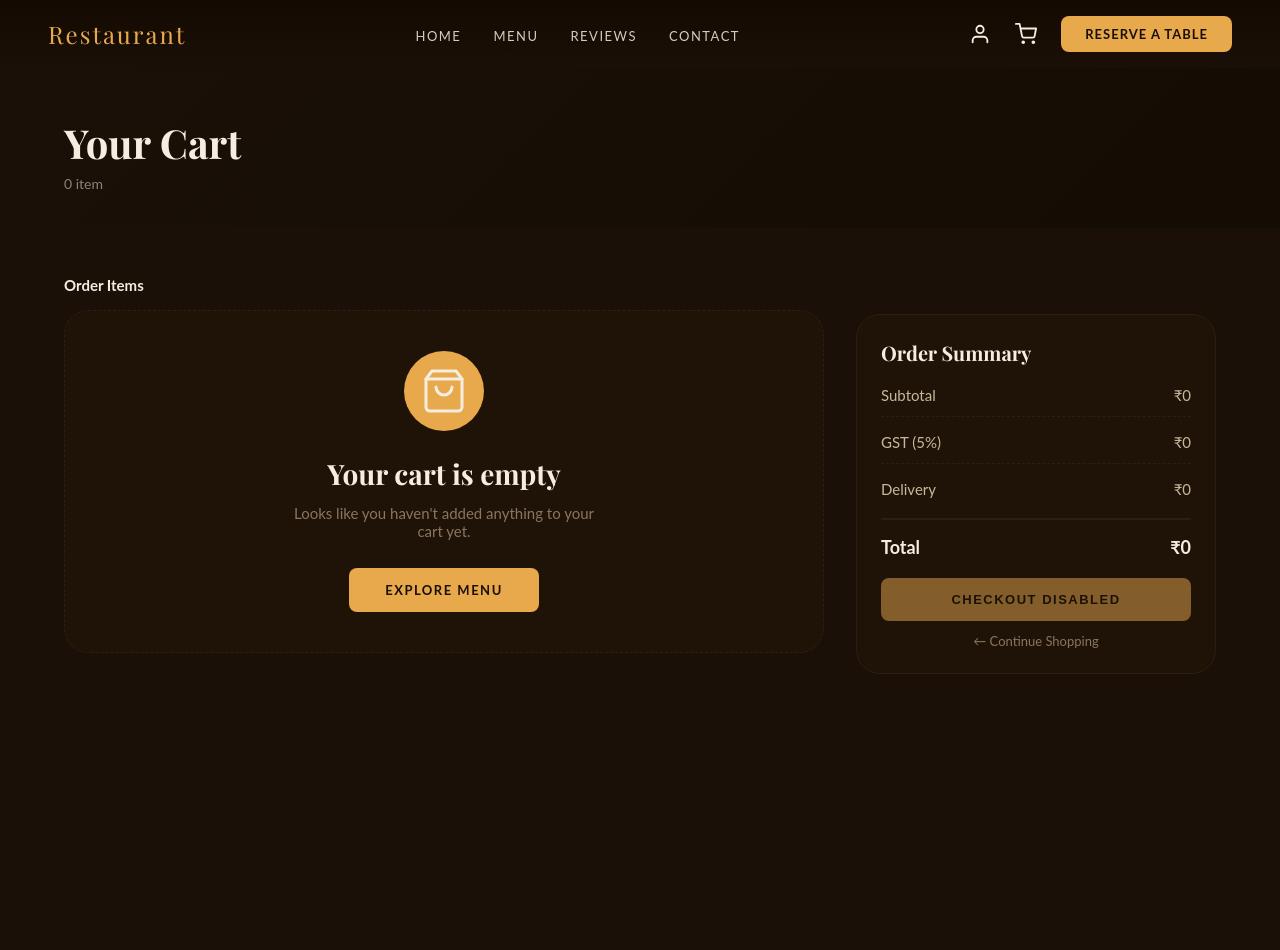
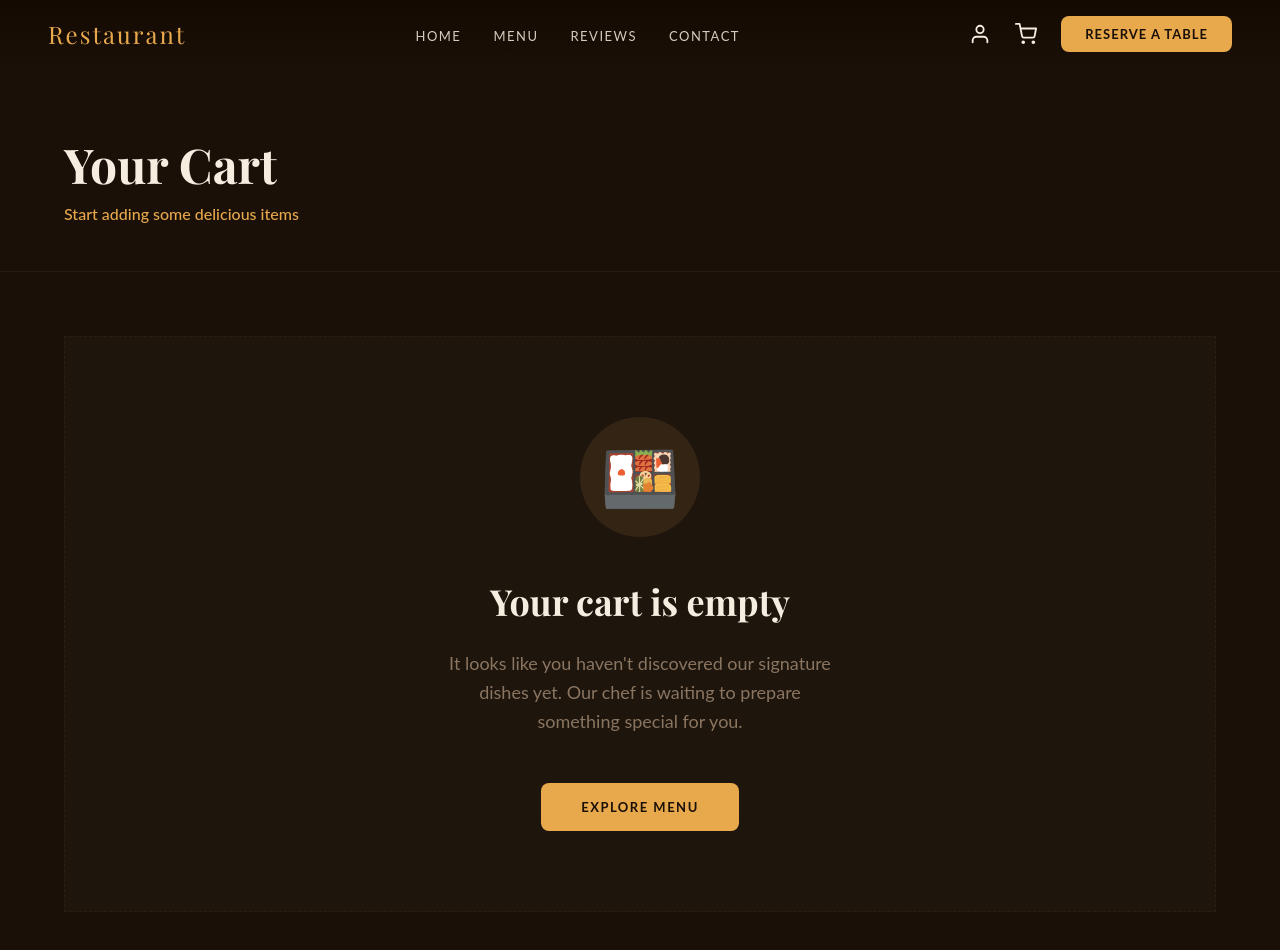
Before and after one commit to TheTaheer1/Restaurant-app, a React (Vite) app: page /cart in a window 1280 px wide. Shown: the top 950 px of the page. Before the commit the page ends 800 px from the top, so only its background shows below. Built offline with nearby package versions, Linux system fonts and the light colour scheme; a web font is replaced by a local one.

Commit message:
Complete Premium Cart UI Redesign

```diff
--- a/src/pages/Cart.jsx
+++ b/src/pages/Cart.jsx
@@ -1,109 +1,162 @@
 import { Link } from 'react-router-dom'
 import { useCart } from '../context/CartContext'
 import { calcTotal, formatPrice } from '../utils/cartSlice'
+import { motion, AnimatePresence } from 'framer-motion'
 import styles from './Cart.module.css'
 
 export default function Cart() {
   const { items, removeItem, updateQty, clearCart } = useCart()
   const { subtotal, tax, delivery, total } = calcTotal(items)
 
-
-
   return (
     <div className="page">
       <div className={styles.hero}>
         <div className="container">
-          <h1 className={styles.title}>Your Cart</h1>
-          <p className={styles.count}>{items.length} item{items.length > 1 ? 's' : ''}</p>
+          <motion.h1
+            className={styles.title}
+            initial={{ opacity: 0, y: 20 }}
+            animate={{ opacity: 1, y: 0 }}
+          >
+            Your Cart
+          </motion.h1>
+          <motion.p
+            className={styles.count}
+            initial={{ opacity: 0 }}
+            animate={{ opacity: 1 }}
+            transition={{ delay: 0.2 }}
+          >
+            {items.length === 0 ? 'Start adding some delicious items' : `${items.length} exquisite items selected`}
+          </motion.p>
         </div>
       </div>
 
       <div className={styles.body}>
         <div className="container">
+          {items.length === 0 ? (
+            <motion.div
+              className={styles.emptyState}
+              initial={{ opacity: 0, scale: 0.95 }}
+              animate={{ opacity: 1, scale: 1 }}
+            >
+              <div className={styles.emptyIcon}>🍱</div>
+              <h2 className={styles.emptyTitle}>Your cart is empty</h2>
+              <p className={styles.emptyDesc}>
+                It looks like you haven't discovered our signature dishes yet.
+                Our chef is waiting to prepare something special for you.
+              </p>
+              <Link to="/menu" className="btn-primary" style={{ marginTop: '24px', padding: '16px 40px' }}>
+                Explore Menu
+              </Link>
+            </motion.div>
+          ) : (
             <div className={styles.layout}>
-            {/* Items */}
+              {/* Items Column */}
               <div className={styles.itemsCol}>
                 <div className={styles.itemsHeader}>
-                <div style={{ display: 'flex', alignItems: 'center', gap: '12px' }}>
-                  <span>Order Items</span>
-                  {items.length > 0 && <Link to="/menu" className={styles.addMoreLink}>+ Add More Items</Link>}
-                </div>
-                {items.length > 0 && <button className={styles.clearBtn} onClick={clearCart}>Clear All</button>}
+                  <h3 className={styles.sectionTitle}>Order Details</h3>
+                  <button className={styles.clearBtn} onClick={clearCart}>Clear All Items</button>
                 </div>
 
-              {items.length === 0 ? (
-                <div className={styles.empty}>
-                  <div className={styles.emptyIconWrap}>
-                    <svg width="48" height="48" viewBox="0 0 24 24" fill="none" stroke="currentColor" strokeWidth="1.5" strokeLinecap="round" strokeLinejoin="round"><path d="M6 2L3 6v14a2 2 0 0 0 2 2h14a2 2 0 0 0 2-2V6l-3-4z"/><line x1="3" y1="6" x2="21" y2="6"/><path d="M16 10a4 4 0 0 1-8 0"/></svg>
+                <div className={styles.items}>
+                  <AnimatePresence mode="popLayout">
+                    {items.map((item, index) => (
+                      <motion.div
+                        key={item._id}
+                        className={styles.cartItem}
+                        initial={{ opacity: 0, x: -20 }}
+                        animate={{ opacity: 1, x: 0 }}
+                        exit={{ opacity: 0, x: 20, scale: 0.95 }}
+                        transition={{ delay: index * 0.05 }}
+                        layout
+                      >
+                        <button
+                          className={styles.removeBtn}
+                          onClick={() => removeItem(item._id)}
+                          title="Remove item"
+                        >
+                          ✕
+                        </button>
+
+                        <div className={styles.itemImageWrap}>
+                          <img src={item.image} alt={item.name} className={styles.itemImage} />
                         </div>
-                  <h2>Your cart is empty</h2>
-                  <p>Looks like you haven't added anything to your cart yet.</p>
-                  <Link to="/menu" className="btn-primary" style={{ marginTop: '16px' }}>Explore Menu</Link>
-                </div>
-              ) : (
-                <div className={styles.items}>
-                  {items.map(item => (
-                    <div key={item._id} className={styles.cartItem}>
-                      <img src={item.image} alt={item.name} className={styles.itemEmoji} />
+
                         <div className={styles.itemInfo}>
+                          <span className={styles.itemCategory}>{item.category}</span>
                           <div className={styles.itemName}>{item.name}</div>
-                        <div className={styles.itemCategory}>{item.category}</div>
                           <div className={styles.itemPrice}>{formatPrice(item.price)}</div>
                         </div>
+
                         <div className={styles.itemActions}>
                           <div className={styles.qtyControl}>
                             <button onClick={() => updateQty(item._id, item.qty - 1)}>−</button>
-                          <span>{item.qty}</span>
+                            <span className={styles.qtyValue}>{item.qty}</span>
                             <button onClick={() => updateQty(item._id, item.qty + 1)}>+</button>
                           </div>
                           <div className={styles.itemTotal}>{formatPrice(item.price * item.qty)}</div>
-                        <button className={styles.removeBtn} onClick={() => removeItem(item._id)} aria-label="Remove item">
-                          <svg width="18" height="18" viewBox="0 0 24 24" fill="none" stroke="currentColor" strokeWidth="2" strokeLinecap="round" strokeLinejoin="round"><path d="M3 6h18"/><path d="M19 6v14c0 1-1 2-2 2H7c-1 0-2-1-2-2V6"/><path d="M8 6V4c0-1 1-2 2-2h4c1 0 2 1 2 2v2"/><line x1="10" y1="11" x2="10" y2="17"/><line x1="14" y1="11" x2="14" y2="17"/></svg>
-                        </button>
                         </div>
+                      </motion.div>
+                    ))}
+                  </AnimatePresence>
                 </div>
-                  ))}
+
+                <Link to="/menu" className={styles.continueLink} style={{ marginTop: '32px', textAlign: 'left' }}>
+                  + Add more items to your order
+                </Link>
+              </div>
+
+              {/* Summary Column */}
+              <div className={styles.summaryCol}>
+                <motion.div
+                  className={styles.summaryCard}
+                  initial={{ opacity: 0, x: 20 }}
+                  animate={{ opacity: 1, x: 0 }}
+                  transition={{ delay: 0.3 }}
+                >
+                  <h3 className={styles.summaryTitle}>Bill Details</h3>
+
+                  <div className={styles.summaryLines}>
+                    <div className={styles.summaryLine}>
+                      <span>Item Total</span>
+                      <span>{formatPrice(subtotal)}</span>
+                    </div>
+                    <div className={styles.summaryLine}>
+                      <span>GST & Restaurant Charges</span>
+                      <span>{formatPrice(tax)}</span>
+                    </div>
+                    <div className={styles.summaryLine}>
+                      <span>Delivery Partner Fee</span>
+                      <span>
+                        {delivery === 0
+                          ? <span className={styles.freeBadge}>FREE</span>
+                          : formatPrice(delivery)
+                        }
+                      </span>
+                    </div>
+
+                    {delivery > 0 && (
+                      <div className={styles.deliveryInfo}>
+                        Add {formatPrice(500 - subtotal)} more for <strong>Free Delivery</strong>
                       </div>
                     )}
                   </div>
 
-            {/* Summary */}
-            <div className={styles.summaryCol}>
-              <div className={styles.summary}>
-                <h3 className={styles.summaryTitle}>Order Summary</h3>
-                <div className={styles.summaryLines}>
-                  <div className={styles.line}><span>Subtotal</span><span>{formatPrice(subtotal)}</span></div>
-                  <div className={styles.line}><span>GST (5%)</span><span>{formatPrice(tax)}</span></div>
-                  <div className={styles.line}>
-                    <span>Delivery</span>
-                    <span>
-                      {delivery === 0
-                        ? (subtotal === 0 ? formatPrice(0) : <span className={styles.free}>FREE</span>)
-                        : formatPrice(delivery)
-                      }
-                    </span>
+                  <div className={styles.totalSection}>
+                    <span className={styles.totalLabel}>Total To Pay</span>
+                    <span className={styles.totalAmount}>{formatPrice(total)}</span>
                   </div>
-                  {delivery > 0 && (
-                    <p className={styles.deliveryNote}>Add {formatPrice(500 - subtotal)} more for free delivery</p>
-                  )}
-                </div>
-                <div className={styles.totalLine}>
-                  <span>Total</span>
-                  <span>{formatPrice(total)}</span>
-                </div>
-                {items.length === 0 ? (
-                  <button className={`btn-primary ${styles.checkoutBtn}`} disabled style={{ opacity: 0.5, cursor: 'not-allowed' }}>
-                    Checkout Disabled
-                  </button>
-                ) : (
+
                   <Link to="/checkout" className={`btn-primary ${styles.checkoutBtn}`}>
-                    Proceed to Checkout →
+                    Proceed to Checkout
                   </Link>
-                )}
-                <Link to="/menu" className={styles.continueBtn}>← Continue Shopping</Link>
+
+                  <Link to="/menu" className={styles.continueLink}>
+                    ← Continue Shopping
+                  </Link>
+                </motion.div>
               </div>
             </div>
-          </div>
+          )}
         </div>
       </div>
     </div>
--- a/src/pages/Cart.module.css
+++ b/src/pages/Cart.module.css
@@ -1,177 +1,423 @@
 .hero {
-  background: linear-gradient(135deg, var(--brown-darkest), var(--brown-mid));
-  padding: 48px 0 36px;
+  background: linear-gradient(135deg, var(--brown-darkest), #1a1008);
+  padding: 64px 0 48px;
+  border-bottom: 1px solid rgba(255, 255, 255, 0.05);
 }
-.title { font-family: var(--font-display); font-size: 40px; color: var(--brown-cream); }
-.count { color: rgba(253,245,232,0.5); font-size: 14px; margin-top: 6px; }
 
-.body { padding: 48px 0 80px; background: var(--brown-darkest); }
+.title {
+  font-family: var(--font-display);
+  font-size: 48px;
+  color: var(--brown-cream);
+  margin-bottom: 8px;
+}
+
+.count {
+  color: var(--brown-light);
+  font-size: 16px;
+  font-weight: 500;
+  opacity: 0.8;
+}
+
+.body {
+  padding: 64px 0 100px;
+  background: var(--brown-darkest);
+  min-height: 60vh;
+}
 
 .layout {
   display: grid;
-  grid-template-columns: 1fr 360px;
-  gap: 32px;
+  grid-template-columns: 1fr 380px;
+  gap: 48px;
   align-items: start;
 }
 
-/* ITEMS */
-.itemsCol { display: flex; flex-direction: column; gap: 0; }
+/* ITEMS COLUMN */
+.itemsCol {
+  display: flex;
+  flex-direction: column;
+}
+
 .itemsHeader {
-  display: flex; justify-content: space-between; align-items: center;
-  margin-bottom: 16px; font-weight: 700; font-size: 15px; color: var(--brown-cream);
+  display: flex;
+  justify-content: space-between;
+  align-items: center;
+  margin-bottom: 32px;
+  padding-bottom: 16px;
+  border-bottom: 1px solid rgba(255, 255, 255, 0.05);
 }
+
+.sectionTitle {
+  font-family: var(--font-display);
+  font-size: 24px;
+  color: var(--brown-cream);
+}
+
 .clearBtn {
-  background: none; border: none; cursor: pointer;
-  color: var(--red-primary); font-size: 13px;
-  font-weight: 600; transition: color 0.2s;
+  background: rgba(244, 67, 54, 0.1);
+  border: 1px solid rgba(244, 67, 54, 0.2);
+  color: var(--red-primary);
+  padding: 6px 16px;
+  border-radius: 100px;
+  font-size: 12px;
+  font-weight: 700;
+  text-transform: uppercase;
+  cursor: pointer;
+  transition: all 0.3s ease;
 }
-.clearBtn:hover { color: var(--red-deep); }
-.addMoreLink {
-  color: #e8a84c; font-size: 12px; font-weight: 600; text-decoration: none;
-  background: rgba(232, 168, 76, 0.1); padding: 4px 12px; border-radius: 100px;
-  transition: all 0.2s; margin-left: 4px;
+
+.clearBtn:hover {
+  background: var(--red-primary);
+  color: white;
 }
-.addMoreLink:hover { background: #e8a84c; color: #1a1008; }
 
-.items { display: flex; flex-direction: column; gap: 12px; }
+.items {
+  display: flex;
+  flex-direction: column;
+  gap: 20px;
+}
 
 .cartItem {
-  background: var(--brown-dark);
-  border-radius: var(--radius-lg);
+  background: rgba(255, 255, 255, 0.02);
   border: 1px solid var(--border-color);
-  padding: 16px;
+  border-radius: var(--radius-xl);
+  padding: 20px;
   display: flex;
   align-items: center;
+  gap: 24px;
+  transition: all 0.4s cubic-bezier(0.4, 0, 0.2, 1);
+  position: relative;
+  overflow: hidden;
+}
+
+.cartItem:hover {
+  background: rgba(255, 255, 255, 0.04);
+  border-color: var(--brown-light);
+  transform: translateY(-4px);
+  box-shadow: 0 12px 30px rgba(0, 0, 0, 0.3);
+}
+
+.itemImageWrap {
+  width: 100px;
+  height: 100px;
+  flex-shrink: 0;
+  border-radius: var(--radius-lg);
+  overflow: hidden;
+  border: 1px solid rgba(255, 255, 255, 0.1);
+}
+
+.itemImage {
+  width: 100%;
+  height: 100%;
+  object-fit: cover;
+  transition: transform 0.5s ease;
+}
+
+.cartItem:hover .itemImage {
+  transform: scale(1.1);
+}
+
+.itemInfo {
+  flex: 1;
+}
+
+.itemName {
+  font-family: var(--font-display);
+  font-size: 20px;
+  font-weight: 700;
+  color: var(--brown-cream);
+  margin-bottom: 4px;
+}
+
+.itemCategory {
+  font-size: 11px;
+  text-transform: uppercase;
+  letter-spacing: 1.5px;
+  color: var(--brown-light);
+  font-weight: 600;
+  margin-bottom: 12px;
+  display: block;
+}
+
+.itemPrice {
+  font-size: 18px;
+  color: var(--brown-accent);
+  font-weight: 700;
+}
+
+.itemActions {
+  display: flex;
+  flex-direction: column;
+  align-items: flex-end;
   gap: 16px;
-  transition: box-shadow 0.2s;
 }
-.cartItem:hover { box-shadow: var(--shadow-sm); }
-
-.itemEmoji {
-  width: 64px; height: 64px; flex-shrink: 0;
-  border-radius: var(--radius-md); object-fit: cover;
-  background: var(--brown-light);
-}
-.itemInfo { flex: 1; min-width: 0; }
-.itemName { font-weight: 700; color: var(--brown-cream); font-size: 15px; white-space: nowrap; overflow: hidden; text-overflow: ellipsis; }
-.itemCategory { font-size: 11px; color: var(--text-muted); text-transform: uppercase; letter-spacing: 1px; margin: 3px 0; }
-.itemPrice { font-size: 14px; color: var(--brown-accent); font-weight: 600; }
-
-.itemActions { display: flex; align-items: center; gap: 12px; flex-shrink: 0; }
 
 .qtyControl {
-  display: flex; align-items: center;
-  background: var(--brown-darkest);
+  display: flex;
+  align-items: center;
+  background: rgba(0, 0, 0, 0.3);
   border: 1px solid var(--border-color);
-  border-radius: 100px; overflow: hidden;
-}
-.qtyControl button {
-  background: transparent; color: var(--brown-cream);
-  width: 32px; height: 32px; font-size: 18px; font-weight: 500;
-  display: flex; align-items: center; justify-content: center;
-  border: none;
-  cursor: pointer;
-  transition: background 0.15s, color 0.15s;
-}
-.qtyControl button:hover { background: rgba(232,168,76,0.1); color: var(--brown-light); }
-.qtyControl span {
-  width: 28px; text-align: center; font-weight: 600; font-size: 14px; color: var(--brown-cream);
+  border-radius: 100px;
+  padding: 4px;
 }
 
-.itemTotal { font-weight: 700; font-size: 15px; color: var(--brown-cream); min-width: 60px; text-align: right; }
+.qtyControl button {
+  width: 32px;
+  height: 32px;
+  border-radius: 50%;
+  border: none;
+  background: transparent;
+  color: var(--brown-cream);
+  font-size: 18px;
+  cursor: pointer;
+  display: flex;
+  align-items: center;
+  justify-content: center;
+  transition: all 0.2s;
+}
+
+.qtyControl button:hover {
+  background: var(--brown-light);
+  color: var(--brown-darkest);
+}
+
+.qtyValue {
+  width: 30px;
+  text-align: center;
+  font-weight: 700;
+  font-size: 15px;
+  color: var(--brown-cream);
+}
+
+.itemTotal {
+  font-size: 18px;
+  font-weight: 800;
+  color: var(--brown-cream);
+}
 
 .removeBtn {
-  background: none; color: var(--text-muted); font-size: 14px;
-  padding: 8px; border-radius: var(--radius-sm); transition: color 0.2s, background 0.2s;
-  display: flex; align-items: center; justify-content: center; border: none; cursor: pointer;
+  position: absolute;
+  top: 12px;
+  right: 12px;
+  background: rgba(255, 255, 255, 0.05);
+  border: none;
+  width: 30px;
+  height: 30px;
+  border-radius: 50%;
+  display: flex;
+  align-items: center;
+  justify-content: center;
+  color: var(--text-muted);
+  cursor: pointer;
+  transition: all 0.3s;
+  opacity: 0;
+  transform: translateY(-10px);
 }
-.removeBtn:hover { color: var(--red-primary); background: var(--red-light); }
 
-/* SUMMARY */
-.summaryCol { position: sticky; top: calc(68px + 24px); align-self: start; margin-top: 38px; }
-.summary {
-  background: var(--brown-dark); border: 1px solid var(--border-color);
-  border-radius: var(--radius-lg); padding: 24px;
+.cartItem:hover .removeBtn {
+  opacity: 1;
+  transform: translateY(0);
 }
-.summaryTitle { font-family: var(--font-display); font-size: 20px; color: var(--brown-cream); margin-bottom: 20px; }
-.summaryLines { display: flex; flex-direction: column; gap: 16px; margin-bottom: 20px; }
-.line { display: flex; justify-content: space-between; font-size: 15px; color: var(--text-secondary); }
-.line:not(:last-child) { border-bottom: 1px dashed var(--border-color); padding-bottom: 12px; }
-.free { color: #388e3c; font-weight: 700; }
-.deliveryNote { font-size: 12px; color: var(--brown-accent); text-align: center; margin-top: -4px; }
-.totalLine {
-  display: flex; justify-content: space-between;
-  font-size: 18px; font-weight: 700; color: var(--brown-cream);
-  border-top: 2px solid var(--border-color); padding-top: 16px; margin-bottom: 20px;
+
+.removeBtn:hover {
+  background: var(--red-primary);
+  color: white;
 }
+
+/* SUMMARY COLUMN */
+.summaryCol {
+  position: sticky;
+  top: 100px;
+}
+
+.summaryCard {
+  background: rgba(255, 255, 255, 0.03);
+  backdrop-filter: blur(20px);
+  border: 1px solid rgba(255, 255, 255, 0.05);
+  border-radius: var(--radius-2xl);
+  padding: 32px;
+  box-shadow: 0 20px 50px rgba(0, 0, 0, 0.3);
+}
+
+.summaryTitle {
+  font-family: var(--font-display);
+  font-size: 24px;
+  color: var(--brown-cream);
+  margin-bottom: 24px;
+}
+
+.summaryLines {
+  display: flex;
+  flex-direction: column;
+  gap: 16px;
+  margin-bottom: 24px;
+}
+
+.summaryLine {
+  display: flex;
+  justify-content: space-between;
+  font-size: 15px;
+  color: var(--text-secondary);
+}
+
+.freeBadge {
+  background: rgba(76, 175, 80, 0.1);
+  color: #4caf50;
+  padding: 2px 10px;
+  border-radius: 100px;
+  font-size: 11px;
+  font-weight: 700;
+}
+
+.deliveryInfo {
+  background: rgba(232, 168, 76, 0.05);
+  border: 1px dashed rgba(232, 168, 76, 0.2);
+  padding: 12px;
+  border-radius: var(--radius-md);
+  font-size: 12px;
+  color: var(--brown-light);
+  margin-top: 8px;
+  text-align: center;
+}
+
+.totalSection {
+  border-top: 2px solid rgba(255, 255, 255, 0.05);
+  padding-top: 24px;
+  margin-bottom: 32px;
+}
+
+.totalLabel {
+  font-size: 14px;
+  text-transform: uppercase;
+  letter-spacing: 2px;
+  color: var(--text-muted);
+  display: block;
+  margin-bottom: 4px;
+}
+
+.totalAmount {
+  font-size: 36px;
+  font-weight: 800;
+  color: var(--brown-cream);
+  display: block;
+}
+
 .checkoutBtn {
-  width: 100%; display: flex; justify-content: center; align-items: center;
-  padding: 12px 20px; margin-bottom: 12px; font-size: 11px;
-  white-space: nowrap; letter-spacing: 1px;
+  width: 100%;
+  padding: 18px;
+  border-radius: var(--radius-lg);
+  font-size: 14px;
+  font-weight: 700;
+  text-transform: uppercase;
+  letter-spacing: 2px;
+  margin-bottom: 16px;
+  box-shadow: 0 10px 20px rgba(232, 168, 76, 0.2);
 }
-.continueBtn {
-  display: block; text-align: center; font-size: 13px;
-  color: var(--text-muted); transition: color 0.2s;
+
+.continueLink {
+  display: block;
+  text-align: center;
+  color: var(--text-muted);
+  font-size: 14px;
+  text-decoration: none;
+  transition: color 0.3s;
 }
-.continueBtn:hover { color: var(--brown-accent); }
 
-/* EMPTY */
-.empty {
-  display: flex; flex-direction: column; align-items: center;
-  justify-content: center; text-align: center;
-  min-height: 40vh; gap: 12px; padding: 40px;
-  background: var(--brown-dark); border-radius: var(--radius-lg); border: 1px dashed var(--border-color);
+.continueLink:hover {
+  color: var(--brown-light);
 }
-.emptyIconWrap {
-  width: 80px; height: 80px; border-radius: 50%;
-  background: var(--brown-light); color: var(--brown-accent);
-  display: flex; align-items: center; justify-content: center;
-  margin-bottom: 12px;
+
+/* EMPTY STATE */
+.emptyState {
+  background: rgba(255, 255, 255, 0.02);
+  border: 1px dashed var(--border-color);
+  border-radius: var(--radius-2xl);
+  padding: 80px 40px;
+  text-align: center;
+  display: flex;
+  flex-direction: column;
+  align-items: center;
+  gap: 24px;
 }
-.empty h2 { font-family: var(--font-display); font-size: 28px; color: var(--brown-cream); }
-.empty p { color: var(--text-muted); font-size: 15px; max-width: 300px; margin: 0 auto; }
+
+.emptyIcon {
+  font-size: 64px;
+  background: rgba(232, 168, 76, 0.1);
+  width: 120px;
+  height: 120px;
+  display: flex;
+  align-items: center;
+  justify-content: center;
+  border-radius: 50%;
+  margin-bottom: 16px;
+}
+
+.emptyTitle {
+  font-family: var(--font-display);
+  font-size: 36px;
+  color: var(--brown-cream);
+}
+
+.emptyDesc {
+  color: var(--text-muted);
+  font-size: 18px;
+  max-width: 400px;
+  line-height: 1.6;
+}
 
 /* RESPONSIVE */
-@media (max-width: 900px) {
-  .layout { grid-template-columns: 1fr; }
-  .summaryCol { position: static; margin-top: 20px; }
-  .title { font-size: 32px; }
+@media (max-width: 992px) {
+  .layout {
+    grid-template-columns: 1fr;
+    gap: 40px;
+  }
+
+  .summaryCol {
+    position: static;
+  }
 }
 
-@media (max-width: 500px) {
+@media (max-width: 600px) {
+  .hero {
+    padding: 48px 0 32px;
+    text-align: center;
+  }
+
+  .title {
+    font-size: 36px;
+  }
+
   .cartItem {
     flex-direction: column;
     align-items: flex-start;
-    padding: 12px;
-    gap: 12px;
+    padding: 16px;
   }
-  .itemEmoji {
+
+  .itemImageWrap {
     width: 100%;
-    height: 140px;
+    height: 180px;
   }
-  .itemInfo {
-    width: 100%;
-  }
-  .itemName {
-    font-size: 16px;
-    white-space: normal;
-  }
+
   .itemActions {
     width: 100%;
+    flex-direction: row;
     justify-content: space-between;
-    padding-top: 8px;
-    border-top: 1px solid var(--border-color);
+    align-items: center;
+    padding-top: 16px;
+    border-top: 1px solid rgba(255, 255, 255, 0.05);
   }
-  .qtyControl button {
-    width: 42px;
-    height: 42px;
-    font-size: 20px;
+
+  .itemName {
+    font-size: 18px;
   }
-  .qtyControl span {
-    width: 36px;
-    font-size: 16px;
+
+  .totalAmount {
+    font-size: 32px;
   }
-  .itemTotal {
-    font-size: 16px;
+
+  .removeBtn {
+    opacity: 1;
+    transform: none;
+    background: rgba(244, 67, 54, 0.2);
+    color: var(--red-primary);
   }
 }
```
Lines whose indentation alone changed are shown as unchanged.
